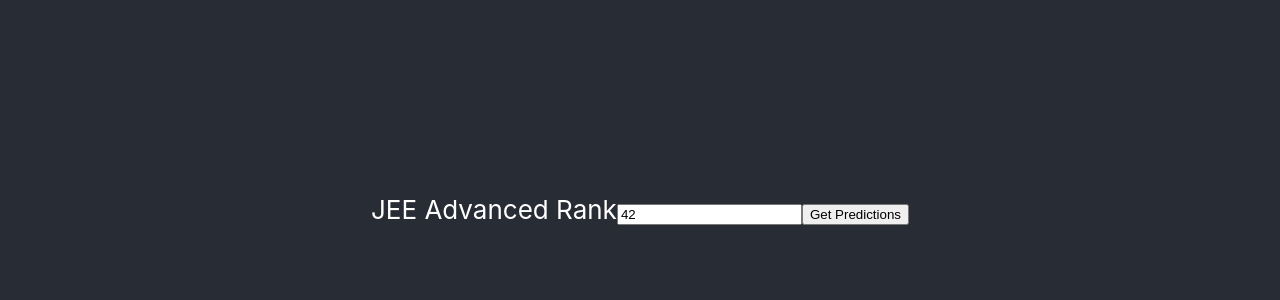
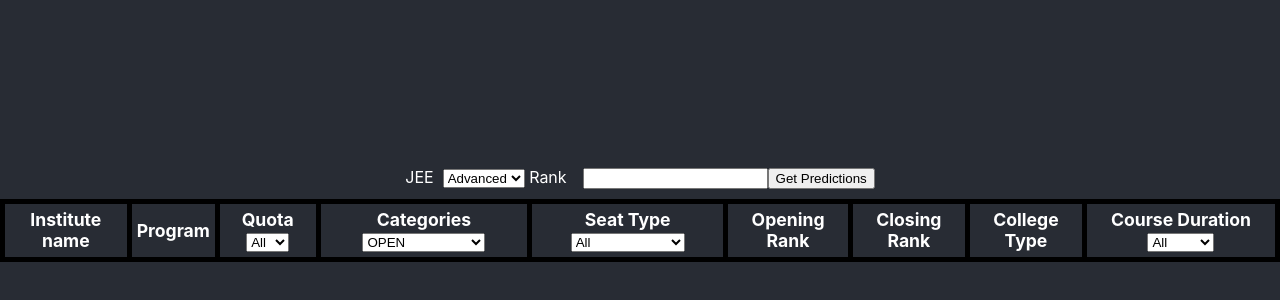
Before and after one commit to 2AMDevs/no-bs-college-predictor, a React (Create React App) app: page / in a window 1280 px wide. Shown: the part 186-486 px from the top of the page. Built offline with nearby package versions, Linux system fonts and the light colour scheme.

Commit message:
:sparkles: Create all kinda filters

```diff
--- a/src/App.css
+++ b/src/App.css
@@ -5,6 +5,5 @@ html {
   flex-direction: column;
   align-items: center;
   justify-content: center;
-  font-size: calc(10px + 2vmin);
   color: white;
 }
--- a/src/components/CollegePredictor/CollegePredictor.css
+++ b/src/components/CollegePredictor/CollegePredictor.css
@@ -1,3 +1,11 @@
+.filter-form {
+  text-align: center;
+}
+
+.filter-form > span {
+  margin-right: 1rem;
+}
+
 .rank-input {
   margin-bottom: 10px;
 }
--- a/src/components/CollegePredictor/CollegePredictor.js
+++ b/src/components/CollegePredictor/CollegePredictor.js
@@ -6,27 +6,58 @@ import { getByCategory } from '../../utils/getData';
 
 const CollegePredictor = () => {
   const [colleges, setColleges] = useState([]);
-  const [advRank, setAdvRank] = useState(42);
+  const [rank, setRank] = useState();
+  const [exam, setExam] = useState("Advanced");
+  const [filters, setFilters] = useState({ category: "OPEN" })
 
-  const filterColleges = (_e) => {
-    const filteredColleges = getByCategory().filter(
-      (college) => advRank <= college.closingRank);
+  const filterColleges = (currentFilters=filters) => {
+    const filteredColleges = getByCategory(currentFilters.category)
+                              .filter((c) => filterData(c, currentFilters));
     setColleges(filteredColleges);
+  }
+
+  const filterData = (college, filters) => {
+    let finalVal = rank <= college.closingRank;
+    // This filter is hardcoded for IIT and Non-IIT
+    filters['type'] = exam === "Advanced" ? "IIT" : ['IIT'];
+    Object.keys(filters)
+      .forEach(filter => {
+        if (filters[filter] !== "All") { // All means skip filter
+          if (filters[filter] instanceof Array) {
+            finalVal = finalVal & (!filters[filter].includes(college[filter]));
+          } else {
+            finalVal = finalVal & (college[filter] === filters[filter]);
+          }
+        }
+      });
+    return finalVal;
   }
 
   return (
     <div className="college-predictor">
-      <div>
-        <span>JEE Advanced Rank</span>
+      <div className="filter-form">
+        <span>JEE &nbsp;
+          <select
+            value={exam}
+            onChange={(e) => setExam(e.target.value)}
+          >
+            <option key="mains" value="Mains">Mains</option>
+            <option key="adv" value="Advanced">Advanced</option>
+          </select> Rank</span>
         <input
           type="number"
           className="rank-input"
-          value={advRank}
-          onChange={(e) => setAdvRank(parseInt(e.target.value, 10))}
+          value={rank}
+          onChange={(e) => setRank(parseInt(e.target.value, 10))}
         />
-        <button onClick={filterColleges}>Get Predictions</button>
+        <button onClick={(_e) => filterColleges()}>Get Predictions</button>
       </div>
-      {colleges.length > 0 && <PredictionTable colleges={colleges}/>}
+      <PredictionTable
+        colleges={colleges}
+        filterColleges={filterColleges}
+        filters={filters}
+        setFilters={setFilters}
+      />
     </div>
   );
 }
--- a/src/components/PredictionTable/PredictionTable.css
+++ b/src/components/PredictionTable/PredictionTable.css
@@ -5,10 +5,10 @@ table, th, td {
 }
 
 th {
-  font-size: 0.8rem;
+  font-size: 1.1rem;
 }
 
 td {
-  font-size: 0.7rem;
+  font-size: 1rem;
   text-align: left;
 }
--- a/src/components/PredictionTable/PredictionTable.js
+++ b/src/components/PredictionTable/PredictionTable.js
@@ -1,21 +1,36 @@
 import React from 'react';
 
 import './PredictionTable.css';
+import { columns } from '../../utils/constants';
+import TableFilter from '../TableFilter/TableFilter';
 
-const PredictionTable = ({ colleges }) => {
+const PredictionTable = ({
+  colleges,
+  filterColleges, filters,
+  setFilters
+}) => {
+  const updateFilters = (key, val) => {
+    const newFilters = {
+      ...filters,
+      [key]: val
+    };
+    filterColleges(newFilters);
+    setFilters(newFilters);
+  }
+
   return (
     <div className="college-table">
       <table>
         <thead>
           <tr>
-            <th>Institute name</th>
-            <th>Program</th>
-            <th>Quota</th>
-            <th>Category</th>
-            <th>Opening Rank</th>
-            <th>Closing Rank</th>
-            <th>Type</th>
-            <th>Course Duration</th>
+            {columns.map(col => (<TableFilter
+              title={col.title}
+              data={col.data}
+              property={col.property}
+              key={col.property}
+              value={filters[col.key]}
+              updateFilters={updateFilters}
+            />))}
           </tr>
         </thead>
         <tbody>
@@ -26,6 +41,7 @@ const PredictionTable = ({ colleges }) => {
                 <td title={college.program}>{college.program}</td>
                 <td title={college.quota}>{college.quota}</td>
                 <td title={college.category}>{college.category}</td>
+                <td title={college.seat}>{college.seat}</td>
                 <td title={college.openingRank}>{college.openingRank}</td>
                 <td title={college.closingRank}>{college.closingRank}</td>
                 <td title={college.type}>{college.type}</td>
--- /dev/null
+++ b/src/components/TableFilter/TableFilter.js
@@ -0,0 +1,20 @@
+import React from 'react';
+
+const TableFilter = ({ title, property, value, data, updateFilters }) => {
+  return (
+    <th>{title}
+      { data?.length && <select
+        id={property}
+        name={title}
+        value={value}
+        onChange={(e) => updateFilters(property, e.target.value)}
+      >
+        {data.map(d => (
+          <option key={d} value={d}>{d}</option>
+        ))}
+      </select> }
+  </th>
+  )
+}
+
+export default TableFilter;
--- a/src/index.css
+++ b/src/index.css
@@ -6,8 +6,3 @@ body {
   -webkit-font-smoothing: antialiased;
   -moz-osx-font-smoothing: grayscale;
 }
-
-code {
-  font-family: source-code-pro, Menlo, Monaco, Consolas, 'Courier New',
-    monospace;
-}
--- /dev/null
+++ b/src/utils/constants.js
@@ -0,0 +1,74 @@
+const categories = [
+  "OPEN",
+  "OPEN (PwD)",
+  "GEN-EWS",
+  "GEN-EWS(PwD)",
+  "OBC-NCL",
+  "OBC-NCL(PwD)",
+  "SC",
+  "SC (PwD)",
+  "ST",
+  "ST (PwD)"
+];
+
+const quotas = [
+  "All",
+  "AI",
+  "HS",
+  "OS",
+  "AP",
+  "GO"
+];
+
+const courseDuration = [
+  "All",
+  "4 Years",
+  "5 Years"
+]
+
+const seatTypes = ["All", "Gender-Neutral", "Female-Only"];
+
+const columns = [
+  {
+    title: "Institute name",
+    property: "institute",
+  },
+  {
+    title: "Program",
+    property: "program",
+  },
+  {
+    title: "Quota",
+    property: "quota",
+    data: quotas
+  },
+  {
+    title: "Categories",
+    property: "category",
+    data: categories
+  },
+  {
+    title: "Seat Type",
+    property: "seat",
+    data: seatTypes
+  },
+  {
+    title: "Opening Rank",
+    property: "openingRank"
+  },
+  {
+    title: "Closing Rank",
+    property: "closingRank"
+  },
+  {
+    title: "College Type",
+    property: "type"
+  },
+  {
+    title: "Course Duration",
+    property: "courseDuration",
+    data: courseDuration
+  }
+]
+
+export { categories, seatTypes, columns };
```
